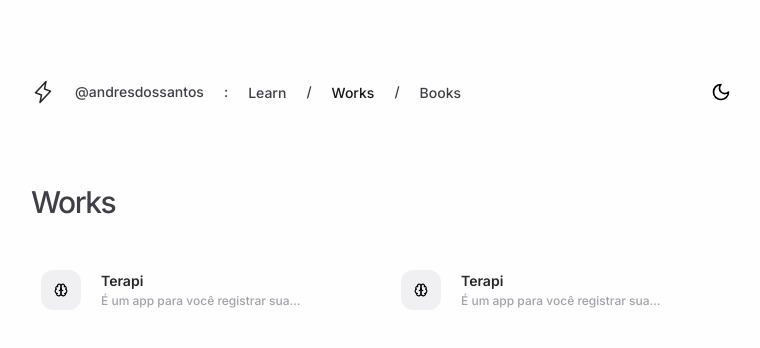
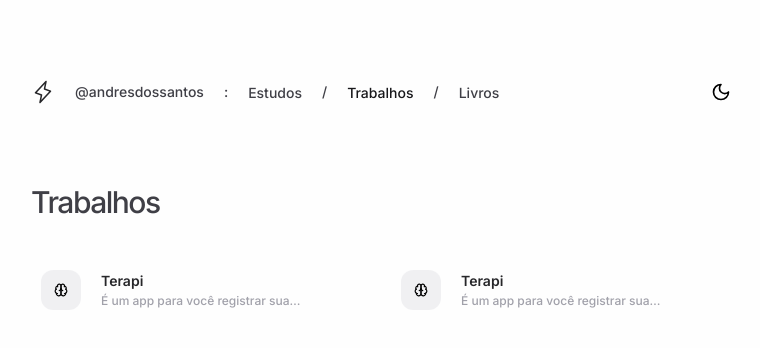
Before and after one commit to andres-dos-santos/hi, a Next.js app: page /works in a window 1280 px wide. Shown: the top 348 px of the page, without its empty margins (259-1019 px from the left). Built offline with nearby package versions, Linux system fonts and the light colour scheme.

Commit message:
remove: remove tags

```diff
--- a/app/(app)/books/page.tsx
+++ b/app/(app)/books/page.tsx
@@ -45,7 +45,7 @@ export default async function Books() {
 
   return (
     <>
-      <Title>Books</Title>
+      <Title>Livros</Title>
 
       <ul className="relative mt-10 border-t border-zinc-200 dark:border-zinc-700/50 pt-10">
         {books.map((book) => (
--- a/app/(app)/works/page.tsx
+++ b/app/(app)/works/page.tsx
@@ -4,7 +4,7 @@ import { Brain } from 'lucide-react'
 export default function Works() {
   return (
     <>
-      <Title>Works</Title>
+      <Title>Trabalhos</Title>
 
       <ul className="gap-5 grid grid-cols-1 sm:grid-cols-2 mt-10">
         <li className="flex items-center space-x-5 p-2.5 group rounded-xl cursor-pointer">
--- a/app/layout.tsx
+++ b/app/layout.tsx
@@ -53,19 +53,19 @@ export default function RootLayout({
                     :
                   </span>
 
-                  <Link href="/">Learn</Link>
+                  <Link href="/">Estudos</Link>
 
                   <span className="text-sm font-medium dark:text-zinc-400 text-zinc-700">
                     /
                   </span>
 
-                  <Link href="/works">Works</Link>
+                  <Link href="/works">Trabalhos</Link>
 
                   <span className="text-sm font-medium dark:text-zinc-400 text-zinc-700">
                     /
                   </span>
 
-                  <Link href="/books">Books</Link>
+                  <Link href="/books">Livros</Link>
                 </div>
 
                 <Theme />
--- a/app/page.tsx
+++ b/app/page.tsx
@@ -50,7 +50,7 @@ export default async function Tags(props: Props) {
   return (
     <>
       <header className="flex items-center justify-between">
-        <Title>Learn</Title>
+        <Title>Estudos</Title>
 
         {/** <form
           action=""
@@ -91,14 +91,10 @@ export default async function Tags(props: Props) {
           <section className="border-t border-zinc-200 dark:border-zinc-700/50 pt-10">
             <header className="flex items-center justify-between mb-7 space-x-2.5">
               <strong className="text-xs font-semibold">TAGS</strong>
-
-              <div className="flex items-center justify-between w-full text-xs text-zinc-600 font-medium dark:text-zinc-400 group-hover:underline dark:hover:text-white hover:text-zinc-900">
-                <span>Ver todos</span>
-              </div>
             </header>
 
             <ul className="flex flex-col space-y-3">
-              {['Todos', 'NextJS', 'Expo', 'Android', 'Docker'].map((item) => (
+              {['Todos'].map((item) => (
                 <li
                   key={item}
                   data-active={active === item}
```
